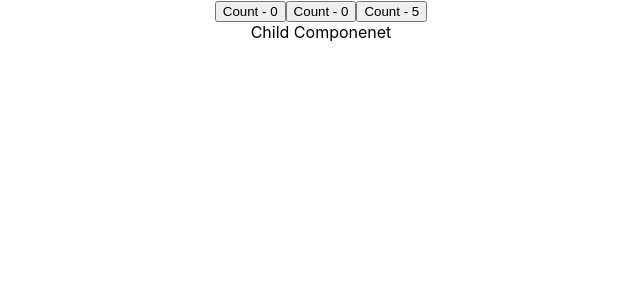
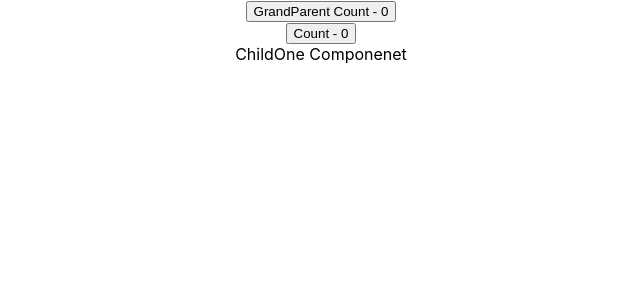
Before and after one commit to SandeepKumar377/ReactJS-Render, a React (Create React App) app: page / in a window 1280 px wide. Shown: the top 300 px of the page, without its empty margins (319-959 px from the left). Built offline with nearby package versions, Linux system fonts and the light colour scheme.

Commit message:
Same Element Reference

```diff
--- a/src/App.js
+++ b/src/App.js
@@ -1,5 +1,8 @@
 import './App.css';
-import { Parent } from './components/Parent Child/Parent';
+import { GrandParent } from './components/Optimization/GrandParent';
+// import { ChildOne } from './components/Optimization/ChildOne';
+// import { ParentOne } from './components/Optimization/ParentOne';
+// import { Parent } from './components/Parent Child/Parent';
 // import { ArrayUseState } from './components/Immutable State/ArrayUseState';
 // import { ObjectUseState } from './components/Immutable State/ObjectUseState';
 // import { UseReducer } from './components/UseReducer/UseReducer';
@@ -8,7 +11,8 @@
 function App() {
   return (
     <div className="App">
-      <Parent/>
+      <GrandParent />
+      {/* <Parent/> */}
       {/* <ObjectUseState />
       <ArrayUseState /> */}
       {/* <UseReducer /> */}
--- /dev/null
+++ b/src/components/Optimization/ChildOne.js
@@ -0,0 +1,10 @@
+import React from 'react'
+
+export const ChildOne = () => {
+    console.log('ChildOne Render')
+    return (
+        <div>
+            ChildOne Componenet
+        </div>
+    )
+}
--- /dev/null
+++ b/src/components/Optimization/GrandParent.js
@@ -0,0 +1,16 @@
+import React, {useState} from 'react'
+import { ChildOne } from './ChildOne'
+import { ParentOne } from './ParentOne'
+
+export const GrandParent = () => {
+    const [newCount, setNewCount] = useState(0)
+
+    return (
+        <div>
+            <button onClick={()=> setNewCount((nc)=>nc+1)} >GrandParent Count - {newCount}</button>
+            <ParentOne newCount={newCount}>
+                <ChildOne/>
+            </ParentOne>
+        </div>
+    )
+}
--- /dev/null
+++ b/src/components/Optimization/ParentOne.js
@@ -0,0 +1,12 @@
+import React, { useState } from 'react'
+
+export const ParentOne = ({children}) => {
+    const [count, setCount] = useState(0)
+    console.log('ParentOne render')
+    return (
+        <div>
+            <button onClick={() => setCount((c) => c + 1)}>Count - {count}</button>
+            {children}
+        </div>
+    )
+}
```
